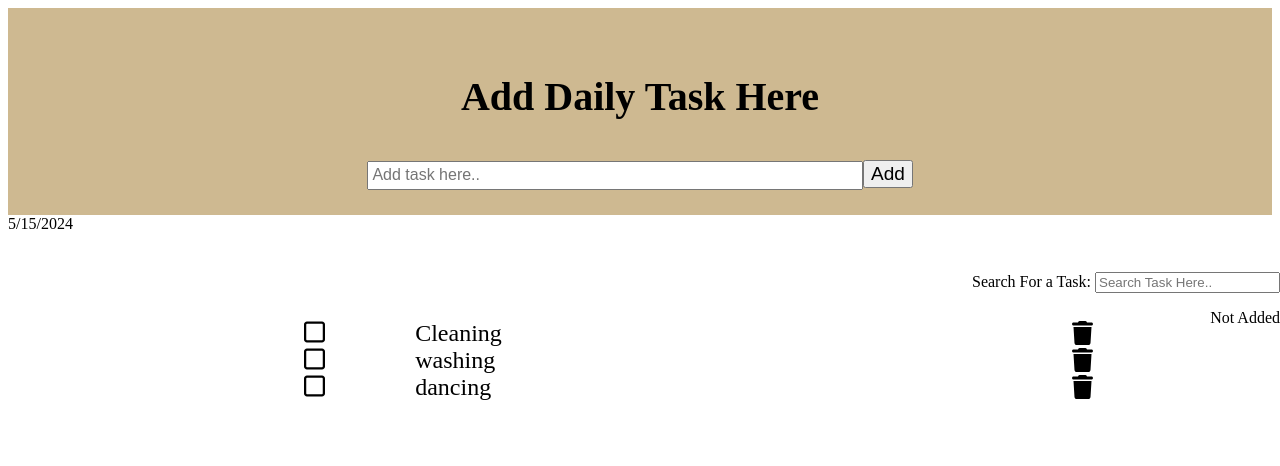
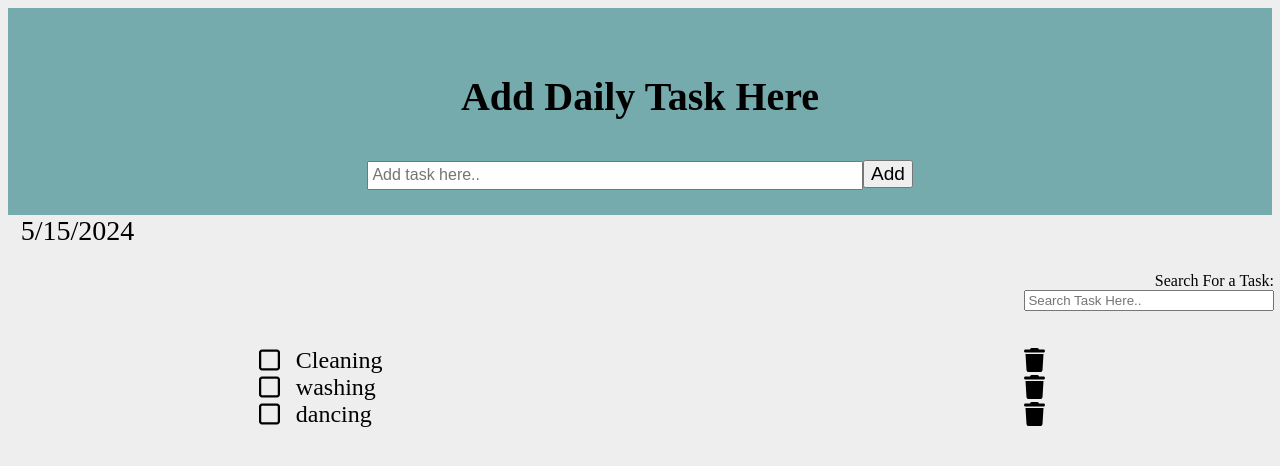
Before and after one commit to ojhaarch2054/TODO_List, a React (Vite) app in the folder TODO/: page / in a window 1280 px wide. Shown: the top 466 px of the page. Built offline with nearby package versions, Linux system fonts and the light colour scheme; the HTML template or start-up script is replaced by a standard one.

Commit message:
added css feature

```diff
--- a/TODO/src/App.css
+++ b/TODO/src/App.css
@@ -1,10 +1,13 @@
+body{
+    background-color:rgb(238, 238, 238) ;
+}
 .Todo{
     margin-top: 0;
 }
 .AddTask{
     text-align: center;
     padding: 2%;
-    background-color: rgb(206, 185, 145);
+    background-color: rgb(118, 171, 174);
 }
 .AddTask h3{
     font-size: 2.5em;
@@ -19,24 +22,29 @@
 }
 
 .Lists{
-    margin-top: 5%;
+    margin-top: 6%;
     font-size: 1.5em;
     display: flex;
     flex-direction: column;
     justify-content: space-between;
     flex-grow: 1;
+    max-width: 70%;
 
 }
-.Lists ul {
+.ListItemText {
+    flex: 1 1 auto; /*grow and shrink as needed*/
+    margin-left: 10px;
+    max-width: 70%;
+    word-wrap: break-word;
+    /*overflow-wrap: break-word;*/
+}
+.Lists ul li {
+    position: relative;
+    display: flex;
+    align-items: center;
+    justify-content: space-between;
     list-style-type: none;
 }
-.ListItemText{
-    margin-left: 30%;
-    max-width: 50%;
-    display: flex;
-    word-wrap: break-word;
-}
-
 .SearchContainer{
     position: absolute;
     top: 34%;
@@ -45,13 +53,22 @@
 }
 .SearchItem{
     text-align: right;
+    margin-right: 2%;
 }
-.SquareIcon{
+.SearchItem input{
+    width: 80%;
+}
+.SquareIcon {
+   margin-left: 25%;
+}
+.TrashIcon {
     position: absolute;
-    margin-left: 20%;
+    right: -18%;
 }
-.TrashIcon{
- position: absolute;
- margin-left: 80%;
- margin-top: -2%;
+.Time{
+    font-size: 1.75em;
+    /*background-color: rgb(223, 208, 184);*/
+    display: inline;
+    margin-left: 1%;
+
 }
--- a/TODO/src/App.jsx
+++ b/TODO/src/App.jsx
@@ -63,12 +63,16 @@ const inputChange = (event) =>{
   setInputField(event.target.value)
 }
 
+const handleDelete = (id) => {
+  setArrayCollection(prev => prev.filter(item => item.id !== id));
+}
+
   return (
     <>
      <div className='Todo'>
       <AddTask inputField = {inputField} inputChange = {inputChange} submitTask={submitTask}/>
       <Time/>
-      <Lists arrayCollection={arrayCollection}/>
+      <Lists arrayCollection={arrayCollection} handleDelete={handleDelete}/>
       <div className="SearchContainer">
       <SearchField changeSearchInput = {changeSearchInput} searchInput= {searchInput} filterSearch={filterSearch}/>
 
--- a/TODO/src/components/lists.jsx
+++ b/TODO/src/components/lists.jsx
@@ -3,13 +3,12 @@ import { faSquare } from '@fortawesome/free-regular-svg-icons'
 import { faTrash } from '@fortawesome/free-solid-svg-icons'
 import { useState } from 'react'
 
-
 //List component for showing the list of added task
-const Lists = ({arrayCollection}) => {
+const Lists = ({arrayCollection, handleDelete}) => {
     //useState for square icon
     const [isClicked, setIsClicked] = useState({})
     //useState for delete icon
-    const [deleteItem, setDeleteItem] = useState('')
+    //const [deleteItem, setDeleteItem] = useState('')
 
 //take id as a parameter to know which icon is clicked
     const iconClick = (id) => {
@@ -17,9 +16,9 @@ const Lists = ({arrayCollection}) => {
         setIsClicked(prev => ({ ...prev, [id]: !prev[id] }));
     };
 //create a function to delete the task line when user click to delete icon
-    const deletedClick = (id) => {
-        setDeleteItem(prev => ({...prev, [id]: !prev[id]}))
-    }
+const deletedClick = (id) => {
+    handleDelete(id);
+}
     return(
         <div className="Lists">
         <ul >
@@ -27,15 +26,15 @@ const Lists = ({arrayCollection}) => {
                 <li key = {list.id}>
                 <FontAwesomeIcon icon={faSquare} className='SquareIcon'  onClick={() => iconClick(list.id)}
                  style={{backgroundColor: isClicked[list.id] ? 'green' : {},
-                 display: deleteItem[list.id] ? 'none' : ''}}
+                 }}
                  />
                 <span className="ListItemText"
                     style={{textDecoration: isClicked[list.id] ? 'line-through' : {},
-                    display: deleteItem[list.id] ? 'none' : ''}}>
+                    }}>
                     {list.task}
-                </span>
+                </span><br />
 
-                 <FontAwesomeIcon icon={faTrash} className='TrashIcon' onClick={() => deletedClick(list.id)} style={deleteItem[list.id] ? { display: 'none' } : {}}/>
+                 <FontAwesomeIcon icon={faTrash} className='TrashIcon' onClick={() => deletedClick(list.id)} />
                 </li> )}
         </ul>
         </div>
--- a/TODO/src/components/search.jsx
+++ b/TODO/src/components/search.jsx
@@ -6,15 +6,16 @@ const SearchField = ({searchInput,changeSearchInput, filterSearch}) => {
         <label >Search For a Task: </label>
         <input value={searchInput} onChange={changeSearchInput} placeholder="Search Task Here.."/>
         {/*if the searchInput is not empty then it will show the each task in list item*/}
-        {/*if the searchInput is empty or there are no items in filterSearch, it will display "Not Added"*/}
-        {searchInput &&
-        (filterSearch.length > 0) ?
-           (
-             filterSearch.map(tasks => <li key={tasks.id}>{tasks.task}</li>)
-            )
-        :
-        <p>Not Added</p>
-        }
+        {/*if the searchInput is empty or there are no items in filterSearch, it will display "No match found*/}
+            {searchInput ?
+                (filterSearch.length > 0 ?
+                filterSearch.map(tasks => <li key={tasks.id}>{tasks.task}</li>)
+                :
+                <p>No Match Found</p>
+                )
+            :
+            <></>
+            }
        </div>
         )
     }
--- a/TODO/src/components/time.jsx
+++ b/TODO/src/components/time.jsx
@@ -2,7 +2,7 @@ const Time = () => {
     const date = new Date();
     const dateString = date.toLocaleDateString();
     return(
-        <div>
+        <div className="Time">
            {dateString}
         </div>
 
```
